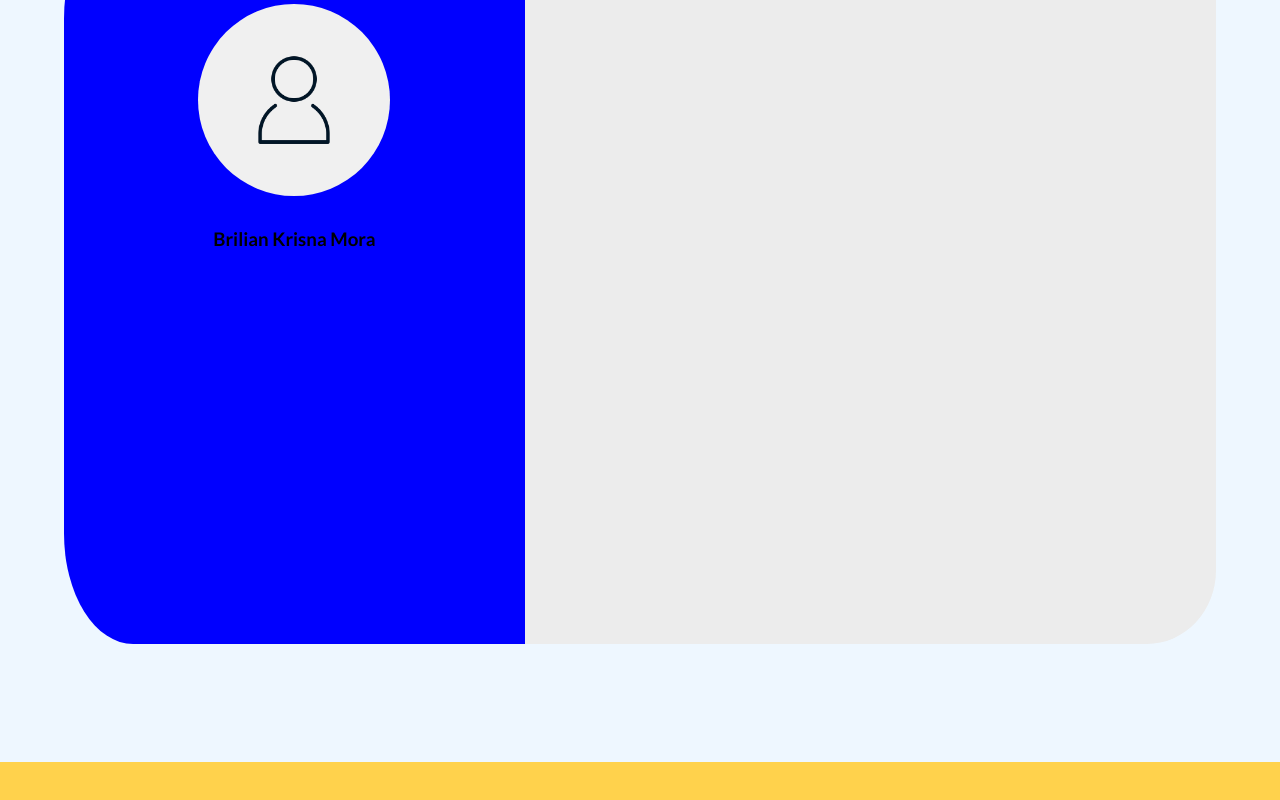
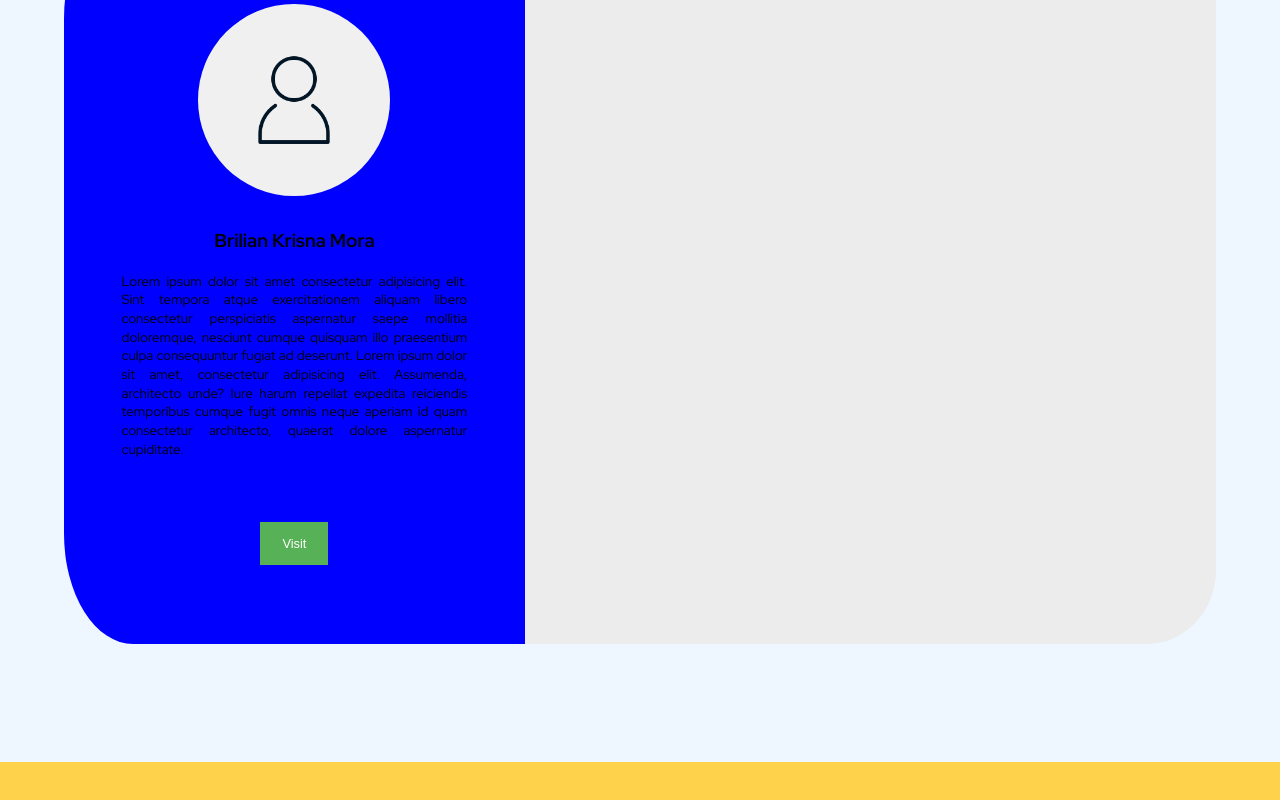
Before and after one commit to xenobrian/cinder, a website: page index.html in a window 1280 px wide. Shown: the part 962-1762 px from the top of the page. Drawn offline with Linux system fonts and the light colour scheme; a web font is replaced by a local one.

Commit message:
More profile section editing

```diff
--- a/index.css
+++ b/index.css
@@ -167,6 +167,29 @@ article {
     display: block;
 }
 
+.profile-info {
+    font-family: 'Red Hat Display', sans-serif;
+}
+.profile-info > p {
+    margin: auto;
+    width: 75%;
+    text-align: justify;
+    line-height: 1.4;
+    font-size: smaller;
+}
+
+.profile-info > button {
+    margin: 64px auto 16px;
+    font-size: 1vw;
+
+    text-align: center;
+    padding: 14px 22px;
+    background-color: #57b157;
+    text-decoration: none;
+    border: none;
+    color: white;
+}
+
 .profile-subcard {
     height: 100%;
     width: 60%;
--- a/index.html
+++ b/index.html
@@ -46,6 +46,13 @@
                     <img src="Assets/avatar-3814049_1280.png" alt="brilian">
                     <div class="profile-info">
                         <h1>Brilian Krisna Mora</h1>
+                        <p>
+                            Lorem ipsum dolor sit amet consectetur adipisicing elit. Sint tempora atque exercitationem aliquam libero consectetur perspiciatis aspernatur saepe mollitia doloremque, nesciunt cumque quisquam illo praesentium culpa consequuntur fugiat ad deserunt.
+                            Lorem ipsum dolor sit amet, consectetur adipisicing elit. Assumenda, architecto unde? Iure harum repellat expedita reiciendis temporibus cumque fugit omnis neque aperiam id quam consectetur architecto, quaerat dolore aspernatur cupiditate.
+                        </p>
+                        <button>
+                            Visit
+                        </button>
                     </div>
                 </div>
                 <div class="profile-subcard">
```
